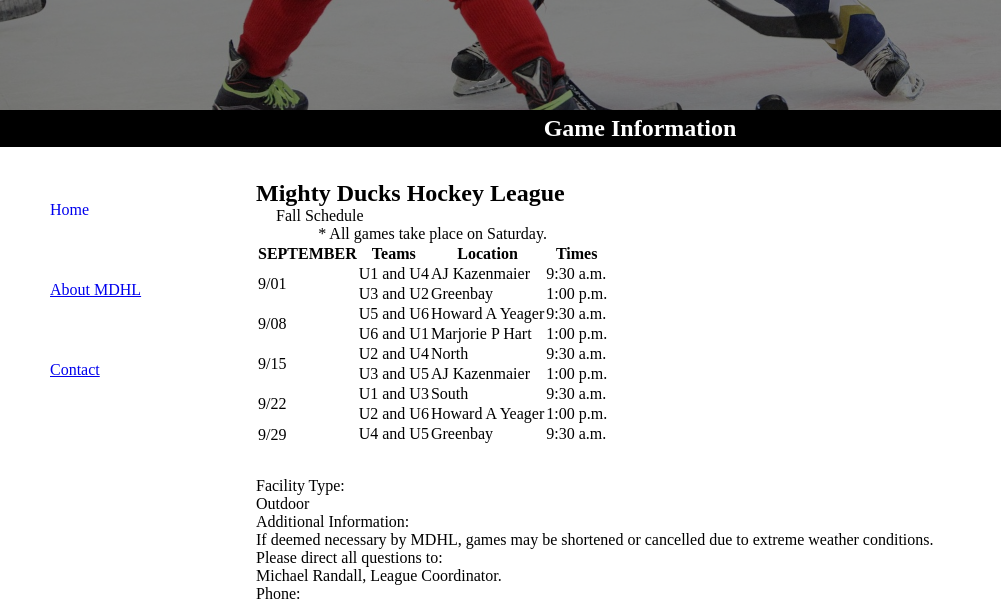
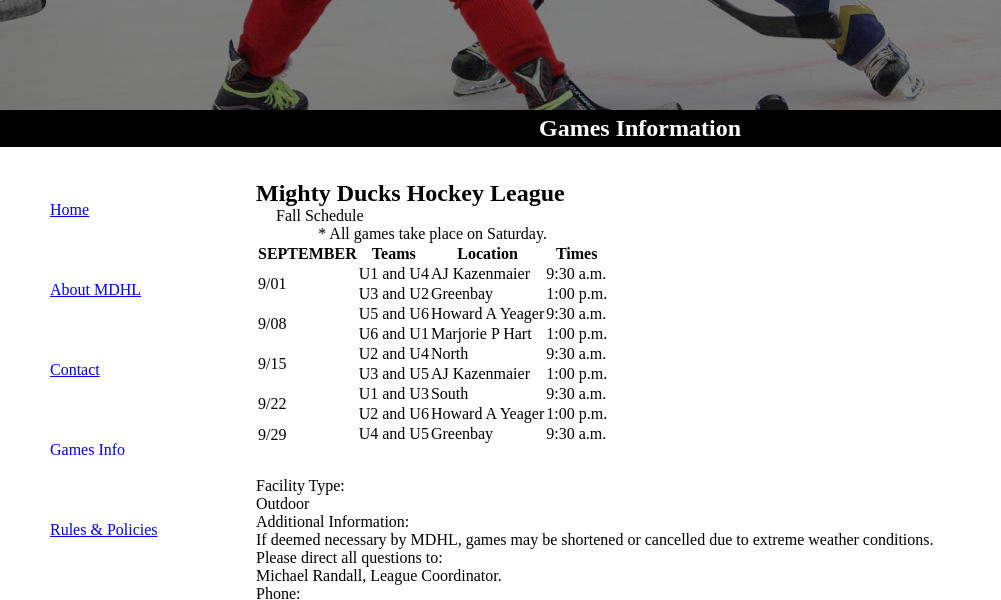
Before and after one commit to LeoLearn2021/MindHub-AP-Tasks, a plain HTML site: page task3/game-info.html in a window 1280 px wide. Shown: the part 390-990 px from the top of the page, 0-1001 px from the left. Drawn offline with Linux system fonts and the light colour scheme.

Commit message:
Update all pages navBar to accomodate new links

```diff
--- a/task3/game-info.html
+++ b/task3/game-info.html
@@ -19,12 +19,14 @@
     </header>
     <main>
         <nav>
-            <a href="#" class="active">Home</a>
+            <a href="./index.html">Home</a>
             <a href="./about.html">About MDHL</a>
             <a href="./contact.html">Contact</a>
+            <a href="#" class="active">Games Info</a>
+            <a href="./rules.html" >Rules & Policies</a>
         </nav>
 
-        <h2 class="main-page-title">Game Information</h2>
+        <h2 class="main-page-title">Games Information</h2>
         <section>
             <h2>Mighty Ducks Hockey League</h2>
             <p>Fall Schedule</p>
```
Also changed, not shown: task3/about.html (+2 -0 lines), task3/contact.html (+2 -0 lines), task3/index.html (+2 -0 lines), task3/rules.html (+3 -1 lines).
